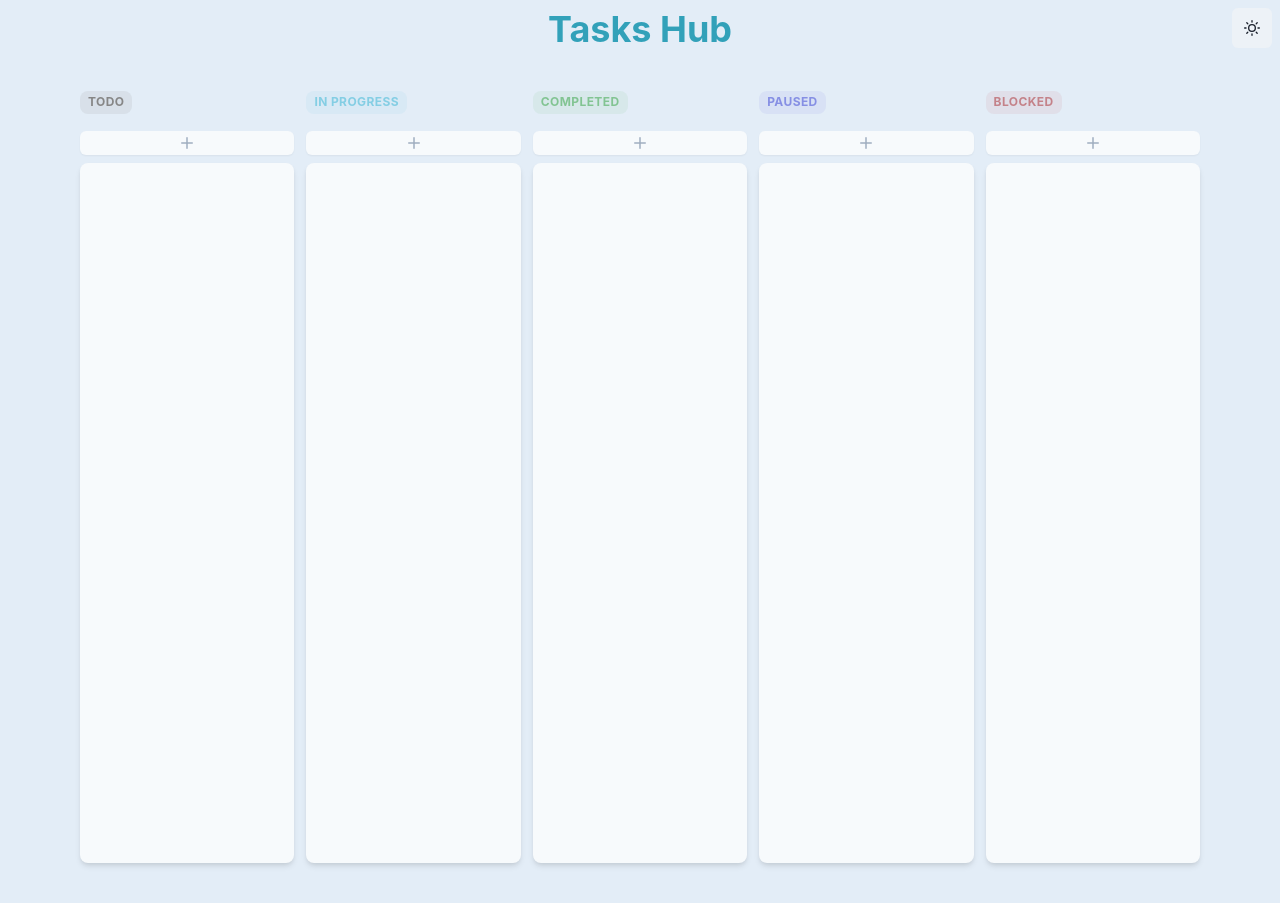
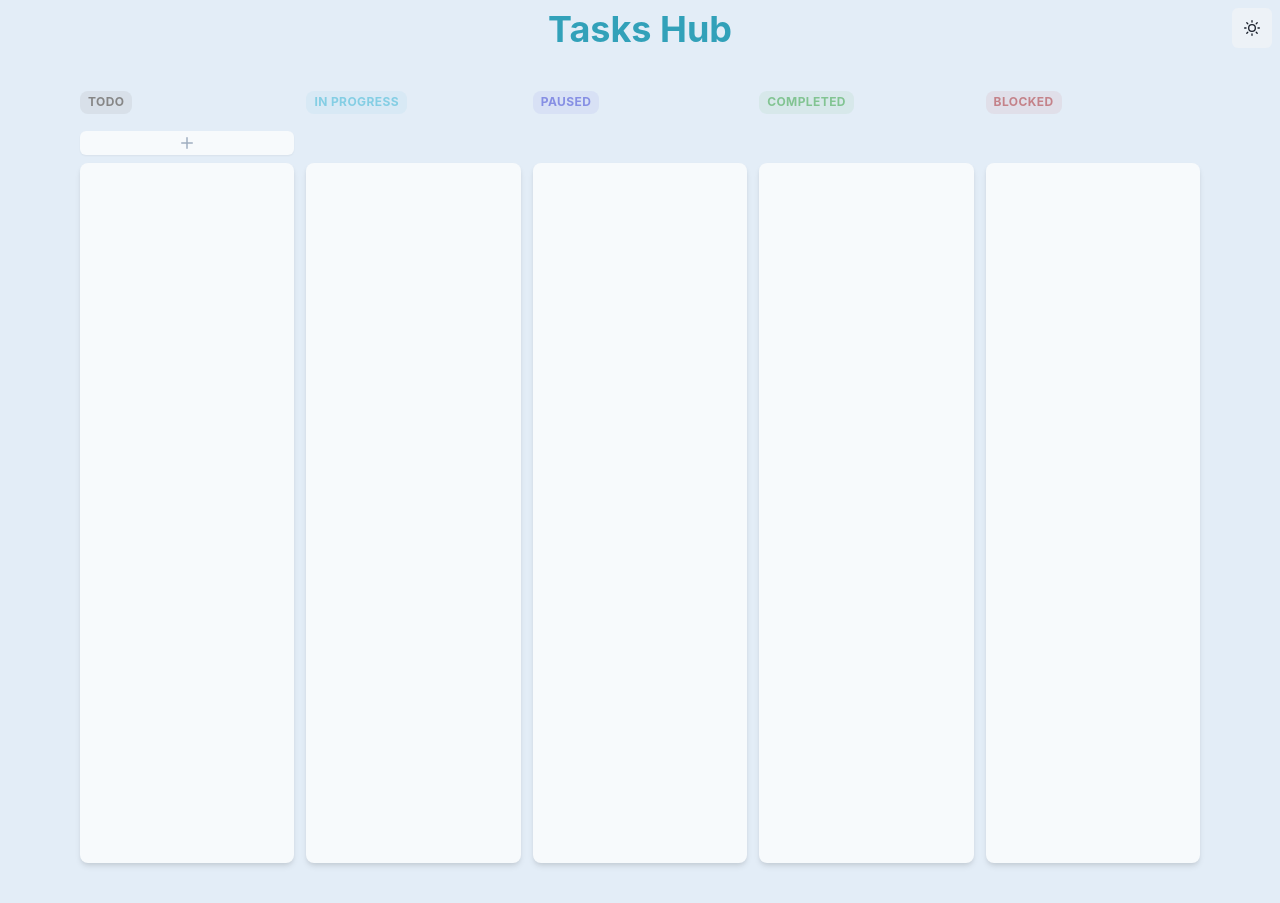
Before and after one commit to devjohn42/note-hub, a React (Vite) app: page / in a window 1280 px wide. Built offline with nearby package versions, Linux system fonts and the light colour scheme.

Commit message:
feat: updates to change task color according to the column

```diff
--- a/src/App.tsx
+++ b/src/App.tsx
@@ -17,8 +17,8 @@ function App() {
           >
             <Column column={ColumnType.TO_DO} />
             <Column column={ColumnType.IN_PROGRESS} />
+            <Column column={ColumnType.PAUSED} />
             <Column column={ColumnType.COMPLETED} />
-            <Column column={ColumnType.PAUSED} />
             <Column column={ColumnType.BLOCKED} />
           </SimpleGrid>
         </DndProvider>
--- a/src/components/Column.tsx
+++ b/src/components/Column.tsx
@@ -15,8 +15,8 @@ import useColumnDrop from '../hooks/useColumnDrop';
 const ColumnsColorScheme: Record<ColumnType, string> = {
   Todo: '#868686',
   'In Progress': '#84CEE4',
+  Paused: '#868FE4',
   Completed: '#82C492',
-  Paused: '#868FE4',
   Blocked: '#C48289',
 };
 
@@ -39,6 +39,7 @@ const Column = ({ column }: { column: ColumnType }) => {
           {column}
         </Badge>
       </Heading>
+      {column === 'Todo' ? (
         <IconButton
           size="xs"
           w="full"
@@ -53,6 +54,15 @@ const Column = ({ column }: { column: ColumnType }) => {
           icon={<AddIcon color={'gray.400'} />}
           onClick={addTask}
         />
+      ) : (
+        <IconButton
+          size="xs"
+          w="full"
+          variant="solid"
+          colorScheme="black"
+          aria-label="add-task"
+        />
+      )}
       <Stack
         ref={dropRef}
         direction="column"
--- a/src/hooks/useColumnTask.ts
+++ b/src/hooks/useColumnTask.ts
@@ -23,7 +23,7 @@ const useColumnTasks = (column: ColumnType) => {
 
       const newColumnTask: TaskModel = {
         id: uuidv4(),
-        title: `New ${column} task`,
+        title: `New task`,
         color: columnColors[column],
         column,
       };
@@ -79,10 +79,16 @@ const useColumnTasks = (column: ColumnType) => {
 
         if (!movingTask) return allTasks;
 
+        const updatedTask = {
+          ...movingTask,
+          column,
+          color: columnColors[column],
+        };
+
         return {
           ...allTasks,
           [from]: fromColumnTasks.filter((task) => task.id !== id),
-          [column]: [{ ...movingTask, column }, ...toColumnTasks],
+          [column]: [updatedTask, ...toColumnTasks],
         };
       });
     },
--- a/src/utils/helpers.ts
+++ b/src/utils/helpers.ts
@@ -3,8 +3,8 @@ import { ColumnType } from './enums';
 export const columnColors: Record<ColumnType, string> = {
   [ColumnType.TO_DO]: '#868686',
   [ColumnType.IN_PROGRESS]: '#84CEE4',
+  [ColumnType.PAUSED]: '#868FE4',
   [ColumnType.COMPLETED]: '#82C492',
-  [ColumnType.PAUSED]: '#868FE4',
   [ColumnType.BLOCKED]: '#C48289',
 };
 
```
Lines whose indentation alone changed are shown as unchanged.
